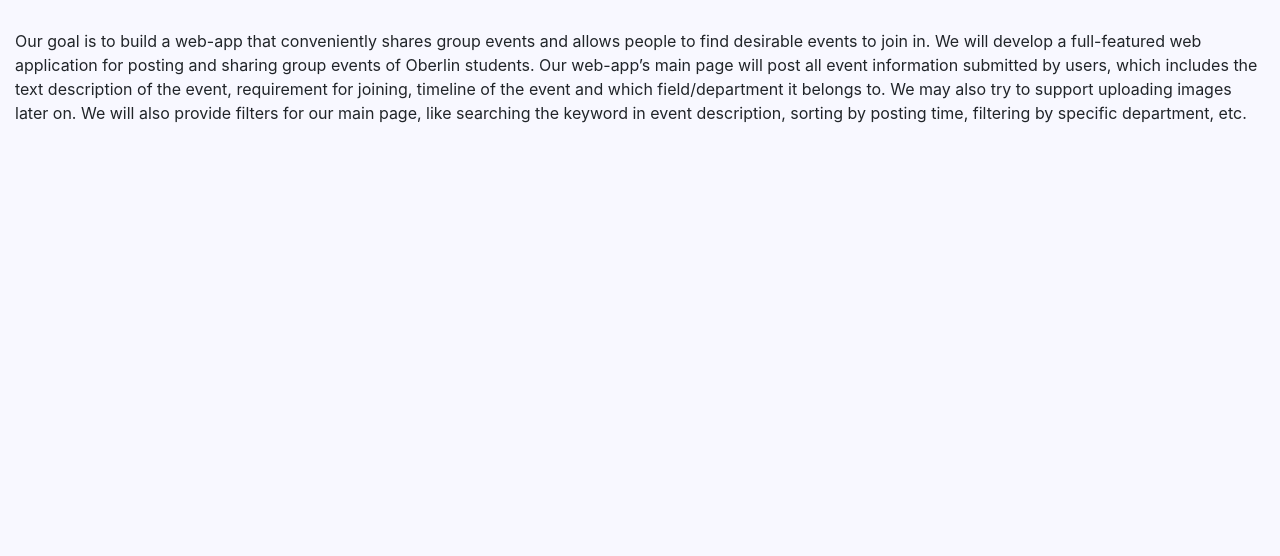
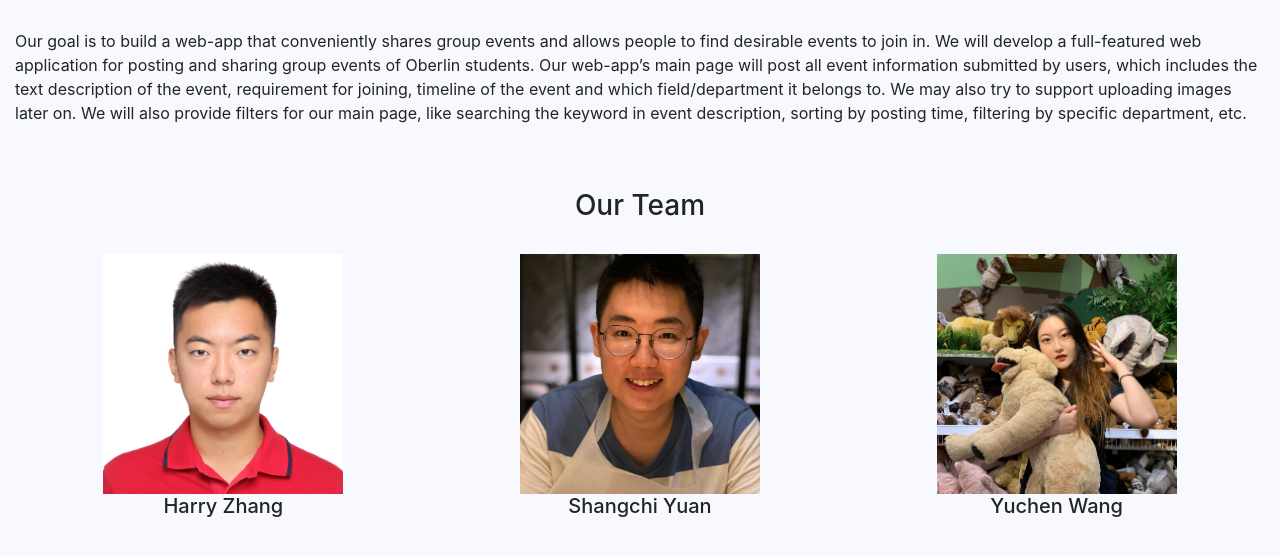
Before and after one commit to ZhuoxuanZhangHarry/Hunter_Alert, a Django app: page /about/ in a window 1280 px wide. Shown: the part 158-714 px from the top of the page. Run offline with Django 3.2, Linux system fonts and the light colour scheme.

Commit message:
add images to the About Page

```diff
--- a/src/pages/urls.py
+++ b/src/pages/urls.py
@@ -7,5 +7,4 @@
     path('post/', PostPageView, name='post'),
     path('<detail_id>/', DetailView, name='detail'),
     path('logout/', LogoutView.as_view(), name = 'logout' ),
-    #path('', DeptnameList.as_view(), name='DeptnameList'),
 ]
--- a/src/pages/views.py
+++ b/src/pages/views.py
@@ -5,8 +5,6 @@
 from .filter import PostFilters
 from django.contrib import messages
 from django.contrib.auth.decorators import login_required
-#from django.views.generic import ListView
-#from .models import DeptList
 
 def HomePageView(request):
     posts = Post.objects.all()
@@ -49,13 +47,3 @@
 
 class LogoutView(TemplateView):
     template_name = 'account/logout.html'
-
-'''class DeptnameList(ListView):
-    # specify the model for list view
-    #model = DeptList
-
-    def get_dept_data(self, **kwargs):
-        deptnames = super().get_dept_data(**kwargs)
-        # Add in a QuerySet of all the books
-        deptnames['names'] = DeptList.objects.all()
-        return deptnames'''
--- a/src/static/css/base.css
+++ b/src/static/css/base.css
@@ -22,3 +22,10 @@
 .pricing-header {
   max-width: 700px;
 }
+
+img {
+  float: left;
+  width:  240px;
+  height: 240px;
+  object-fit: cover;
+}
--- a/src/templates/pages/about.html
+++ b/src/templates/pages/about.html
@@ -8,4 +8,40 @@
 <br>
 <p>Our goal is to build a web-app that conveniently shares group events and allows people to find desirable events to join in. We will develop a full-featured web application for posting and sharing group events of Oberlin students. Our web-app’s main page will post all event information submitted by users, which includes the text description of the event, requirement for joining, timeline of the event and which field/department it belongs to. We may also try to support uploading images later on. We will also provide filters for our main page, like searching the keyword in event description, sorting by posting time, filtering by specific department, etc.
 </p>
+
+<br>
+<br>
+
+<!-- <p>
+    {% load static %} <img src="{% static "images/Harry.jpg" %}" alt="home" />
+</p>
+
+<p>
+    {% load static %} <img src="{% static "images/Shangchi.jpg" %}" alt="home" />
+</p>
+
+<p>
+    {% load static %} <img src="{% static "images/Yuchen.jpg" %}" alt="home" />
+</p> -->
+
+<h3 style="text-align:center">Our Team</h3>
+<br>
+
+<div id="banner" style="overflow: hidden; display: flex; justify-content:space-around;">
+    <div>
+        <img src ="{% static "images/Harry.jpg" %}">
+        <h5 style="text-align:center">Harry Zhang</h5>
+    </div>
+
+    <div>
+        <img src ="{% static "images/Shangchi.jpg" %}">
+        <h5 style="text-align:center">Shangchi Yuan</h5>
+    </div>
+
+    <div>
+        <img src ="{% static "images/Yuchen.JPG" %}">
+        <h5 style="text-align:center">Yuchen Wang</h5>
+    </div>
+</div>
+
 {% endblock content %}
--- a/src/templates/pages/home.html
+++ b/src/templates/pages/home.html
@@ -9,7 +9,6 @@
 </div>
 
 <div style="float:left; width:15%;">
-
 
 	<h6>Department List</h6>
 	<ul>
```
Also changed, not shown: src/pages/models.py (+0 -10 lines), src/db.sqlite3, src/pages/migrations/0011_auto_20220119_2253.py (added), src/static/images/Harry.jpg (added), src/static/images/Shangchi.jpg (added), src/static/images/Yuchen.JPG (added), 3 other files.
